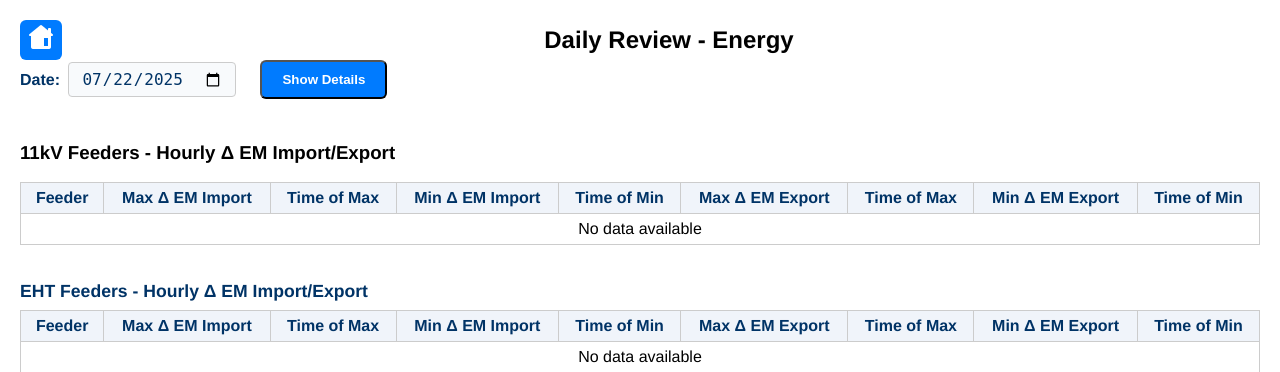
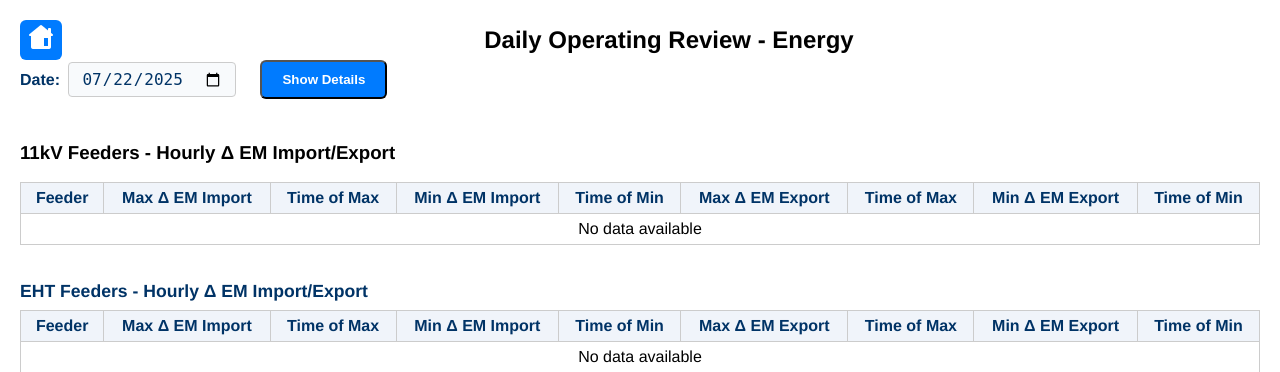
Before and after one commit to RA251995/OperatingReviewApp, a Flask app: page /daily-review-energy in a window 1280 px wide. Shown: the part 80-452 px from the top of the page. Run offline with Flask 3, Linux system fonts and the light colour scheme; data that the repository does not hold is empty.

Commit message:
Updare README

```diff
--- a/templates/daily_review_energy.html
+++ b/templates/daily_review_energy.html
@@ -4,7 +4,7 @@
   <a href="{{ url_for('sos.index') }}" class="btn home-btn" title="Home">
     <img src="{{ url_for('static', filename='images/home.png') }}" alt="Home" class="home-icon">
   </a>
-  <h2 class="center-heading">Daily Review - Energy</h2>
+  <h2 class="center-heading">Daily Operating Review - Energy</h2>
 </div>
 
 <form method="POST" class="review-form">
```
Also changed, not shown: README.md, 2 other files.
